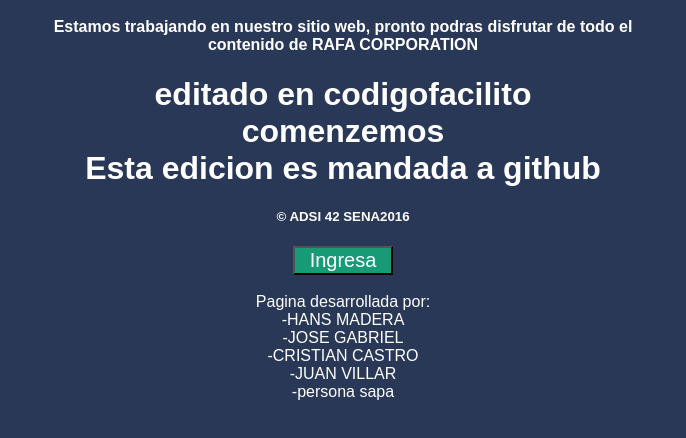
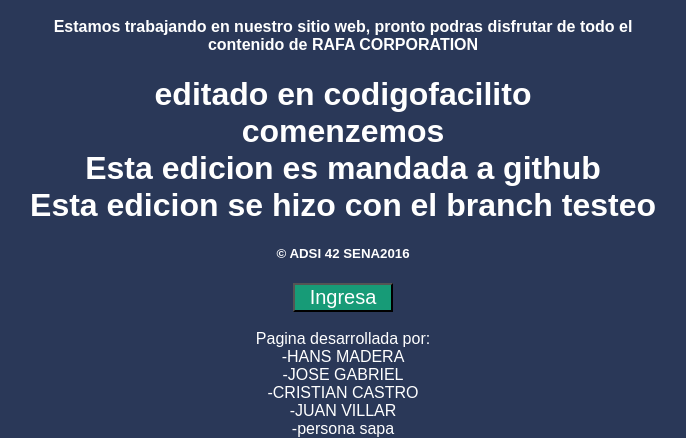
Before and after one commit to hsmadera/rafaprevio, a plain HTML site: page index.html in a window 1280 px wide. Shown: the part 405-843 px from the top of the page, without its empty margins (297-983 px from the left). Before the commit the page ends 806 px from the top, so only its background shows below. Drawn offline with Linux system fonts and the light colour scheme.

Commit message:
agregamos a testeo

```diff
--- a/index.html
+++ b/index.html
@@ -39,7 +39,7 @@
         <h1> BIENVENIDO</h1>
         <h3>SITIO WEB EN CONSTRUCCION</h3>
         <h4>Estamos trabajando en nuestro sitio web, pronto podras disfrutar de todo el contenido de RAFA CORPORATION</h4>
-        <h1>editado en codigofacilito <br> comenzemos <br> Esta edicion es mandada a github</h1>
+        <h1>editado en codigofacilito <br> comenzemos <br> Esta edicion es mandada a github <br> Esta edicion se hizo con el branch testeo</h1>
         <h5>&COPY ADSI 42 SENA2016 </h5>
         <input type="button" value="Ingresa"/><br><br>
         <h7>Pagina desarrollada por: <br> -HANS MADERA <br>
```
